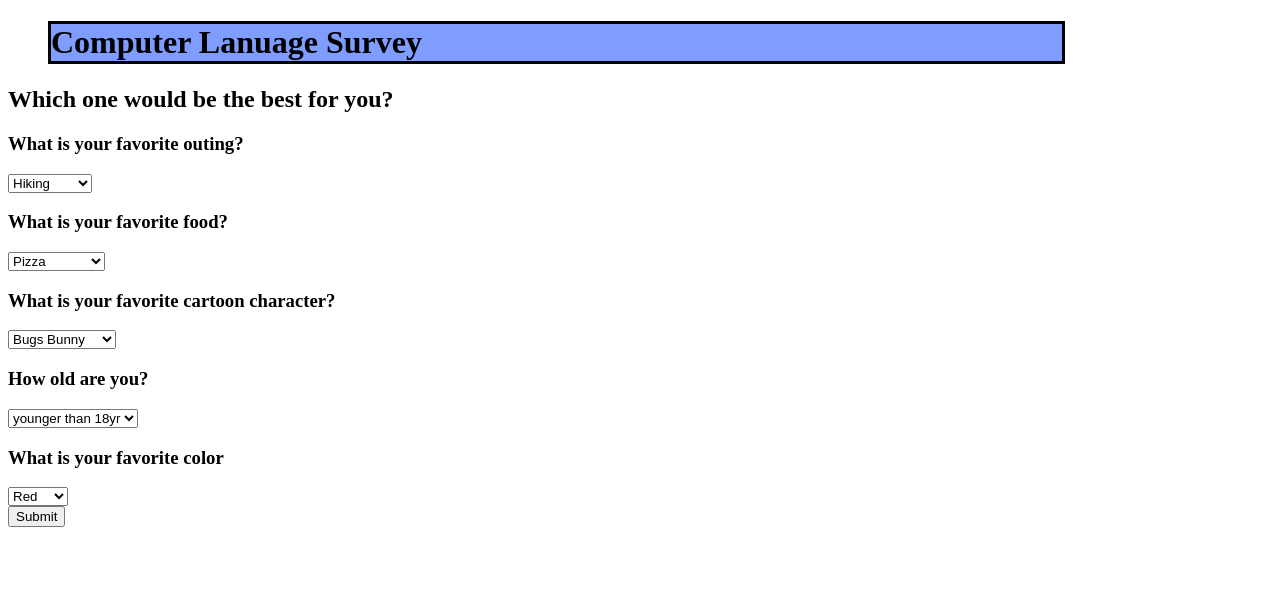
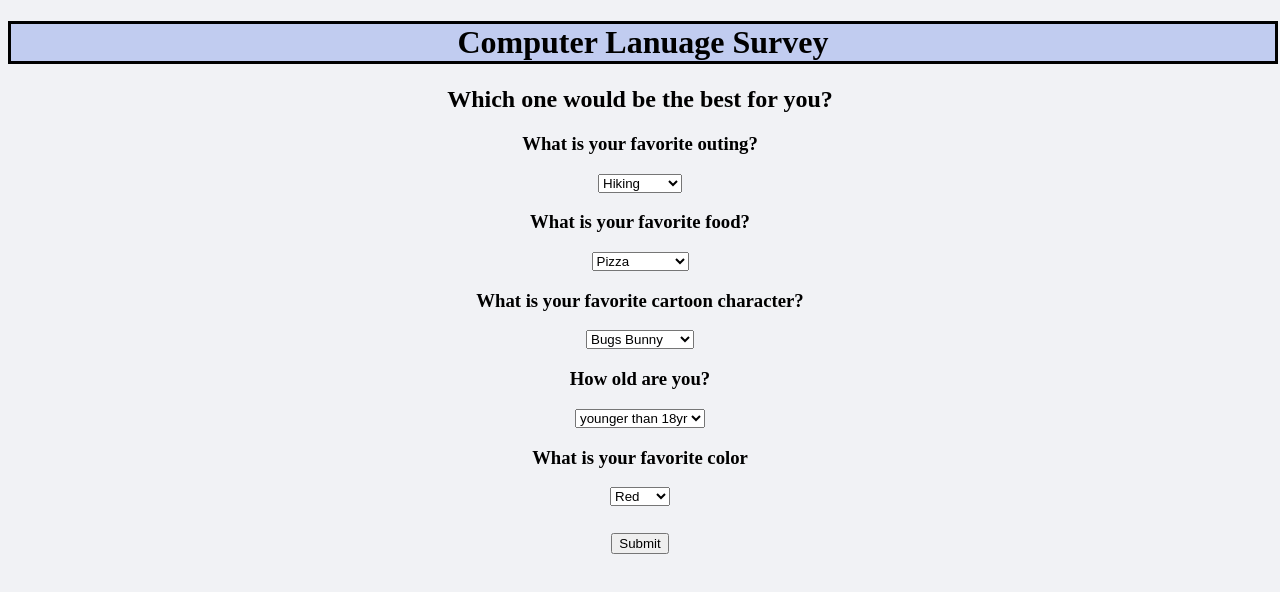
Before and after one commit to WNiazi/Project_Survey, a plain HTML site: page index.html in a window 1280 px wide. Drawn offline with Linux system fonts and the light colour scheme.

Commit message:
Added some styling

```diff
--- a/css/styles.css
+++ b/css/styles.css
@@ -1,30 +1,22 @@
 h1 {
-background-color: #7f9dff;
+background-color: #c1ccf0;
 border: solid black;
-margin-left: 40px;
-width: 80%;
+width: 100%;
+text-align: center;
 position: sticky;
 }
-
+h2{
+  text-align: center;
+}
+body{
+text-align: center;
+background-color: #f1f2f5;
+}
 #results {
-  background-color: greenyellow;
+  background-color: #f1f2f5;
   display: none;
 }
+.btn {
+  margin-top: 2em;
 
-/*
-.box2 {
-  display: none;
-  background-color: blue;
 }
-.box3 {
-  display: none;
-}
-.box4 {
-  display: none;
-}
-.box5 {
-  display: none;
-}
-.box6 {
-  display: none;
-}  */
```
Also changed, not shown: index.html (+0 -6 lines).
